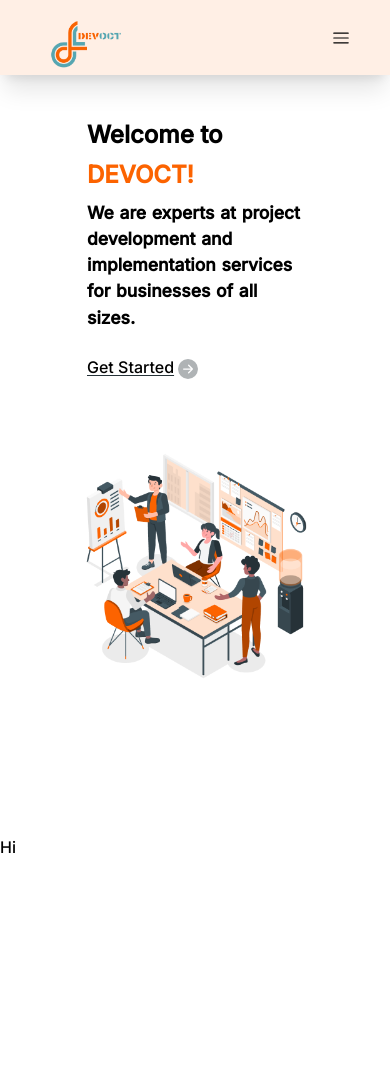
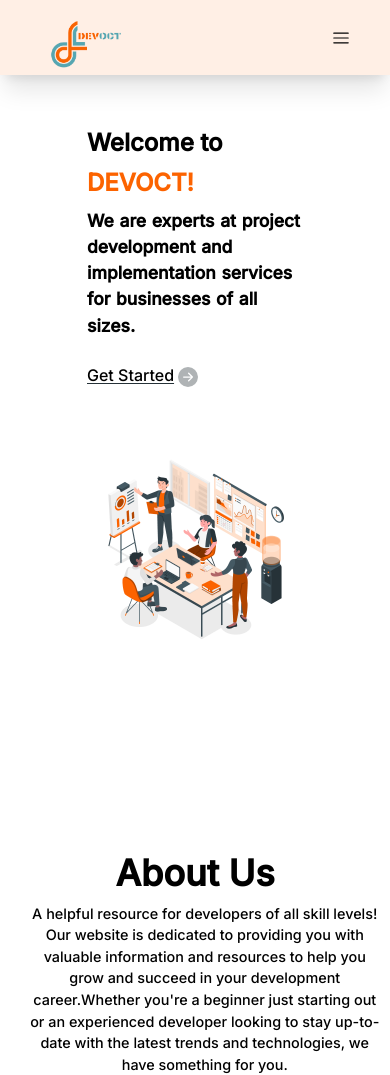
Before and after one commit to dev-oct/devoctWeb, a React (Create React App) app in the folder website/: page / in a window 390 px wide. Before the commit the page ends 859 px from the top, so only its background shows below. Built offline with nearby package versions, Linux system fonts and the light colour scheme.

Commit message:
css changed in about

```diff
--- /dev/null
+++ b/website/src/components/About.js
@@ -0,0 +1,24 @@
+import '../styles/about.css';
+import about from '../assets/aboutL.png'
+
+const About = () => {
+    return (
+        <div className="about flex-col text-center">
+            <div className="aboutT items-center">
+                <h1 className='font-bold text-4xl'>About Us</h1>
+            </div>
+            <div className="aboutD flex items-center justify-around">
+                <div className="">
+                    <img src={about} alt="aboutUs" className='abtPic' />
+                </div>
+                <div className='w-1/2 font-medium abtT text-left'>
+                    <p>A helpful resource for developers of all skill levels! Our website is dedicated to providing you with valuable information and
+                        resources to help you grow and succeed in your development career.Whether you're a beginner just starting out or
+                        an experienced developer looking to stay up-to-date with the latest trends and technologies, we have something for you. </p>
+                </div>
+            </div>
+        </div>
+    );
+}
+
+export default About;
--- a/website/src/components/Home.js
+++ b/website/src/components/Home.js
@@ -1,6 +1,7 @@
 import { useNavigate } from "react-router-dom";
 import Navbar from "./Navbar";
 import Landing from "./Landing";
+import About from "./About";
 
 const Home = () => {
 
@@ -10,7 +11,7 @@
         <div className="home">
             <Navbar />
             <Landing />
-            <p>Hi</p>
+            <About />
             {/* <div className="flex-col justify-start">
                 <button onClick={() => { navigate('/login') }} className="hb">Login</button>
                 <button onClick={() => { navigate('/signup') }} className="hb">Sign Up</button>
--- /dev/null
+++ b/website/src/styles/about.css
@@ -0,0 +1,12 @@
+@media (max-width: 768px) {
+  .abtPic {
+    display: none;
+  }
+  .abtT {
+    margin-top: 10px;
+    width: 90%;
+    align-items: center;
+    text-align: center;
+    font-size: 0.9rem;
+  }
+}
--- a/website/src/styles/landing.css
+++ b/website/src/styles/landing.css
@@ -21,7 +21,7 @@
 @media (max-width: 768px) {
   .landing {
     padding: 0px;
-    margin: 0px;
+    margin-bottom: 10px;
   }
   .landing-content {
     display: flex;
@@ -41,7 +41,7 @@
     margin-top: 5px;
   }
   .lPic {
-    height: 250px;
-    width: 250px;
+    height: 200px;
+    width: 200px;
   }
 }
--- a/website/src/styles/navbar.css
+++ b/website/src/styles/navbar.css
@@ -10,7 +10,6 @@
   height: 100%;
   margin: 0 auto;
 }
-
 .navL {
   padding: 15px;
 }
```
Also changed, not shown: website/src/assets/aboutL.png (added).
